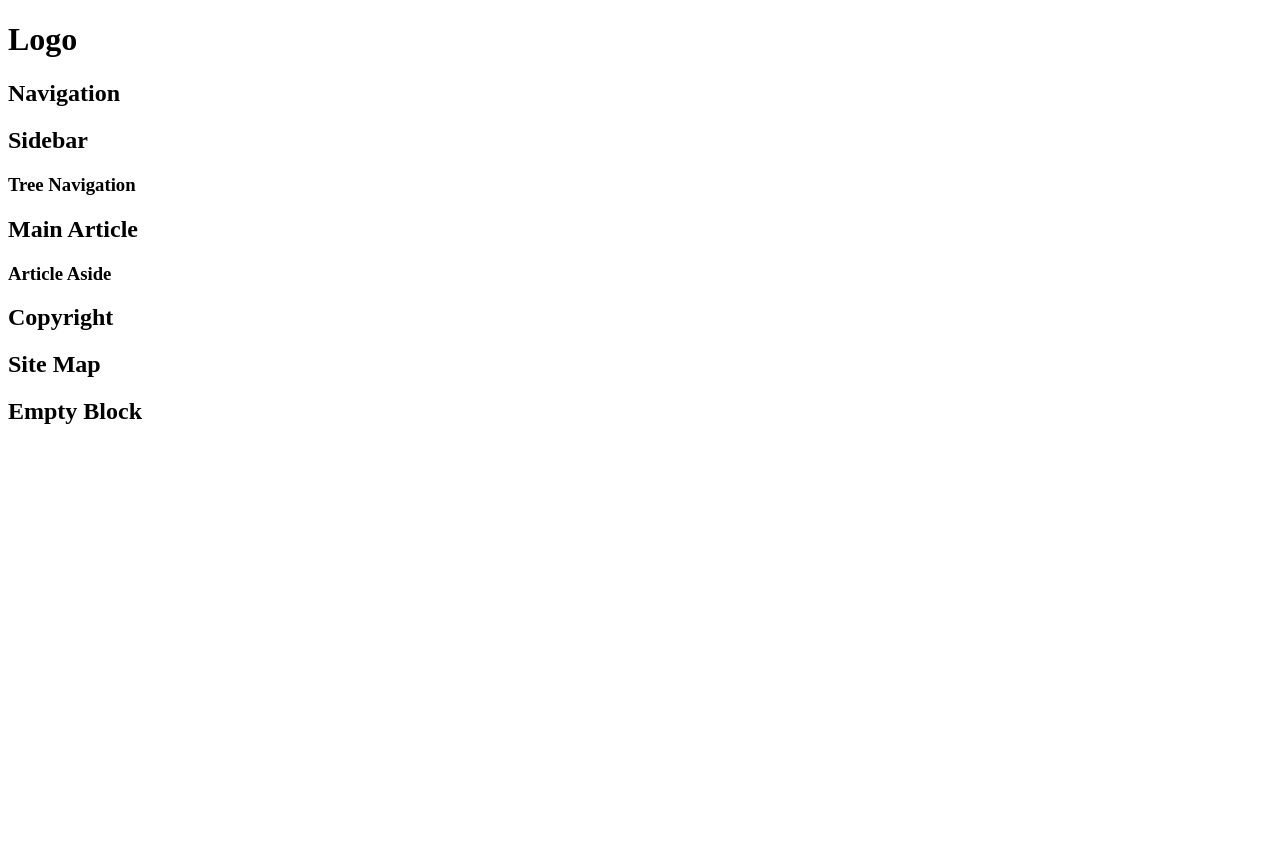
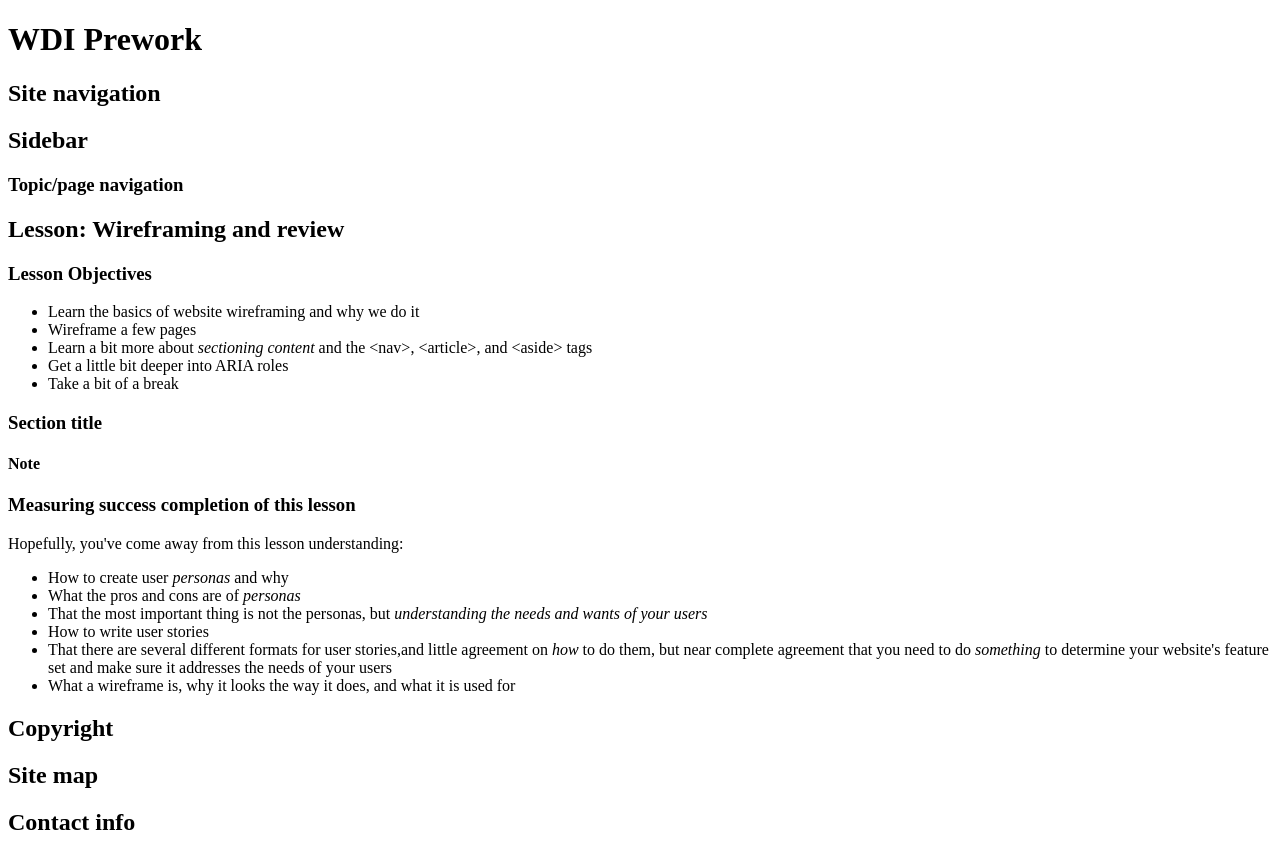
Before and after one commit to MichaelYim/pre-worksite, a plain HTML site: page index.html in a window 1280 px wide. Before the commit the page ends 800 px from the top, so only its background shows below. Drawn offline with Linux system fonts and the light colour scheme.

Commit message:
after prework 11

```diff
--- a/index.html
+++ b/index.html
@@ -1,53 +1,79 @@
 <!DOCTYPE html>
-<html>
-  <head>
+<html lang="en">
+<head>
     <meta charset="utf-8">
-    <title>Michael's Pre-work Page</title>
+    <title>WDI Prework</title>
   </head>
-
   <body>
     <header role="banner">
-      <h1 id="logo">Logo</h1>
-      <nav id="navigation" role="navigation">
-        <h2>Navigation</h2>
-        <ul role="menubar" >
-          <!--links go here-->
-        </ul>
+      <h1 id="logo">WDI Prework</h1>
+      <nav id="site-navigation" role="navigation">
+        <h2>Site navigation</h2>
+        <!-- links to topic headings here -->
       </nav>
     </header>
-
     <main role="main">
       <aside id="sidebar">
         <h2>Sidebar</h2>
-        <nav id="tree" role="navigation">
-          <h3>Tree Navigation</h3>
-          <ul role="tree">
-          <!--tree navigation-->
-          </ul>
+        <nav role="navigation">
+          <h3>Topic/page navigation</h3>
+          <!-- tree of links here -->
         </nav>
       </aside>
-
-      <article id="main-article" role="article">
-        <h2>Main Article</h2>
-
-        <aside id="side-article" role="article">
-          <h3>Article Aside</h3>
-        </aside>
+      <article id="lesson">
+        <header>
+          <h2>Lesson: Wireframing and review</h2>
+          <section id="lesson-objectives">
+            <!-- lesson objectives here -->
+            <h3>Lesson Objectives</h3>
+            <ul class="objectives">
+              <li>Learn the basics of website wireframing and why we do it</li>
+              <li>Wireframe a few pages</li>
+              <li>Learn a bit more about <em>sectioning content</em> and the
+                &lt;nav&gt;, &lt;article&gt;, and &lt;aside&gt; tags</li>
+              <li>Get a little bit deeper into ARIA roles</li>
+              <li>Take a bit of a break</li>
+            </ul>
+          </section>
+        </header>
+        <section>
+          <h3>Section title</h3>
+          <!-- main article content here -->
+          <aside role="note">
+            <h4>Note</h4>
+            <!-- parenthetical commentary here -->
+          </aside>
+        </section>
+        <footer>
+          <section id="success-measures">
+            <h3>Measuring success completion of this lesson</h3>
+            <p>Hopefully, you've come away from this lesson understanding:</p>
+          <!-- successful completion measures here -->
+            <ul class="measures">
+              <li>How to create user <em>personas</em> and why</li>
+              <li>What the pros and cons are of <em>personas</em></li>
+              <li>That the most important thing is not the personas, but <em>understanding the needs and wants of your users</em></li>
+              <li>How to write user stories</li>
+              <li>That there are several different formats for user stories,and little agreement on <em>how</em> to do them, but near complete agreement that you need to do <em>something</em> to determine your website's feature set and make sure it addresses the needs of your users</li>
+              <li> What a wireframe is, why it looks the way it does, and what it is used for</li>
+            </ul>
+          </section>
+          <!-- additional resources here -->
+        </footer>
       </article>
     </main>
-
     <footer>
       <section id="copyright">
         <h2>Copyright</h2>
+        <!-- site copyright here -->
       </section>
-
-      <nav id="sitemap" role="navigation">
-        <h2>Site Map</h2>
+      <nav id="site-map" role="navigation">
+        <h2>Site map</h2>
       </nav>
-
-      <section id="empty">
-        <h2>Empty Block</h2>
-      </section>
     </footer>
+    <section id="contact">
+        <h2>Contact info</h2>
+      <!-- contact info here -->
+    </section>
   </body>
 </html>
```
Also changed, not shown: indexself.html (added, +52 -0 lines).
